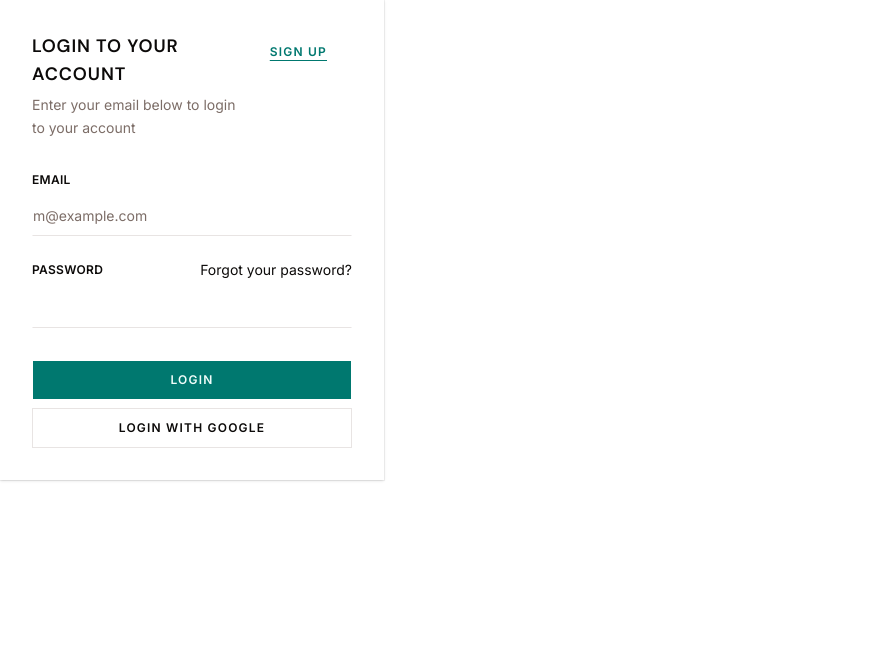
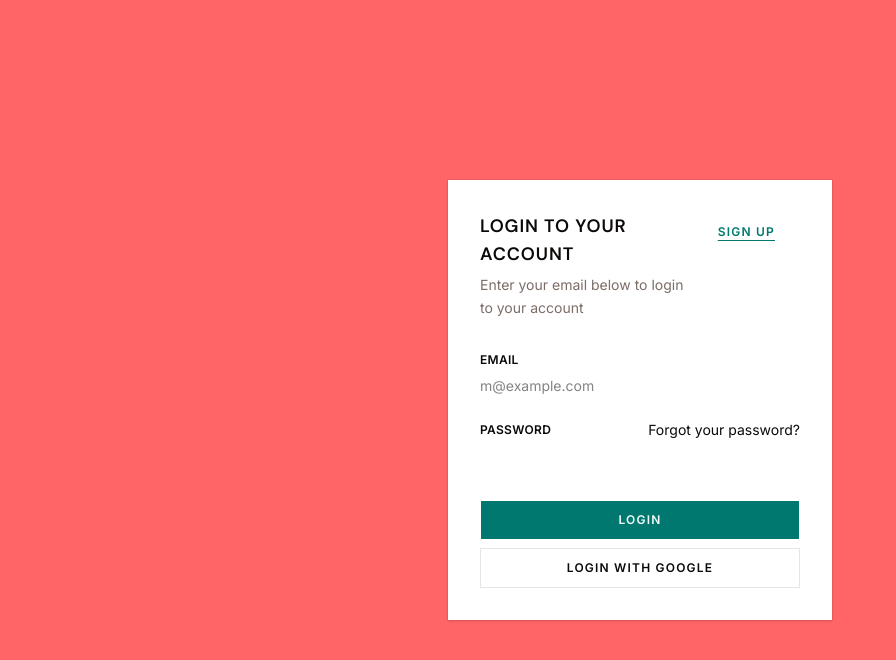
Before and after one commit to umme-Tahazzee/project-nextjs-frontend, a Next.js app: page /login in a window 1280 px wide. Shown: the top 660 px of the page, without its empty margins (0-896 px from the left). Built offline with nearby package versions, Linux system fonts and the light colour scheme.

Commit message:
Creating Login Form With ShadCn

```diff
--- /dev/null
+++ b/app/(auth)/_components/LoginFrom.tsx
@@ -0,0 +1,39 @@
+"use client"
+
+import { CardContent } from '@/components/ui/card'
+import { Label } from '@/components/ui/label'
+import { Input } from '@base-ui/react'
+
+const LoginFrom = () => {
+  return (
+
+        <form>
+          <div className="flex flex-col gap-6">
+            <div className="grid gap-2">
+              <Label htmlFor="email">Email</Label>
+              <Input
+                id="email"
+                type="email"
+                placeholder="m@example.com"
+                required
+              />
+            </div>
+            <div className="grid gap-2">
+              <div className="flex items-center">
+                <Label htmlFor="password">Password</Label>
+                <a
+                  href="#"
+                  className="ml-auto inline-block text-sm underline-offset-4 hover:underline"
+                >
+                  Forgot your password?
+                </a>
+              </div>
+              <Input id="password" type="password" required />
+            </div>
+          </div>
+        </form>
+
+  )
+}
+
+export default LoginFrom
--- /dev/null
+++ b/app/(auth)/layout.tsx
@@ -0,0 +1,12 @@
+import React from "react"
+
+
+const AuthLayout = ({children}:{ children: React.ReactNode}) => {
+  return (
+    <div className="bg-red-400">
+      {children}
+    </div>
+  )
+}
+
+export default AuthLayout
--- a/app/(auth)/login/page.tsx
+++ b/app/(auth)/login/page.tsx
@@ -10,10 +10,12 @@ import {
 } from "@/components/ui/card"
 import { Input } from "@/components/ui/input"
 import { Label } from "@/components/ui/label"
+import LoginFrom from "../_components/LoginFrom"
 
 export default function LoginPage() {
   return (
-    <Card className="w-full max-w-sm">
+    <div className="flex h-screen items-center justify-center">
+    <Card className="w-full max-w-sm ">
       <CardHeader>
         <CardTitle>Login to your account</CardTitle>
         <CardDescription>
@@ -24,31 +26,7 @@ export default function LoginPage() {
         </CardAction>
       </CardHeader>
       <CardContent>
-        <form>
-          <div className="flex flex-col gap-6">
-            <div className="grid gap-2">
-              <Label htmlFor="email">Email</Label>
-              <Input
-                id="email"
-                type="email"
-                placeholder="m@example.com"
-                required
-              />
-            </div>
-            <div className="grid gap-2">
-              <div className="flex items-center">
-                <Label htmlFor="password">Password</Label>
-                <a
-                  href="#"
-                  className="ml-auto inline-block text-sm underline-offset-4 hover:underline"
-                >
-                  Forgot your password?
-                </a>
-              </div>
-              <Input id="password" type="password" required />
-            </div>
-          </div>
-        </form>
+         <LoginFrom/>
       </CardContent>
       <CardFooter className="flex-col gap-2">
         <Button type="submit" className="w-full">
@@ -59,5 +37,6 @@ export default function LoginPage() {
         </Button>
       </CardFooter>
     </Card>
+    </div>
   )
 }
--- a/app/(dashboard)/layout.tsx
+++ b/app/(dashboard)/layout.tsx
@@ -1,8 +1,11 @@
+import React from "react"
 
 
-const DashboardLayout = () => {
+const DashboardLayout = ({children}:{ children: React.ReactNode}) => {
   return (
-    <div>DashboardLayout</div>
+    <>
+      {children}
+    </>
   )
 }
 
```
Also changed, not shown: components/ui/input.tsx (+7 -1 lines), 1 other file (tests, documents, lock files or other folders).
